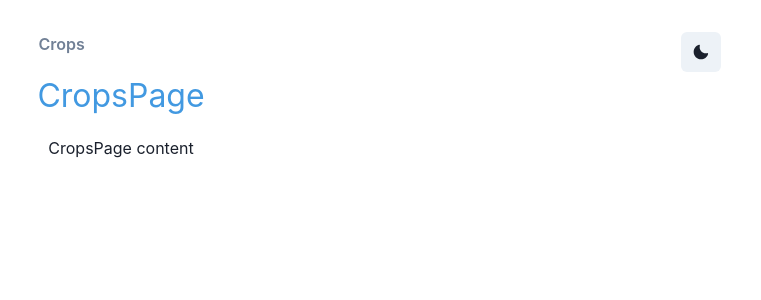
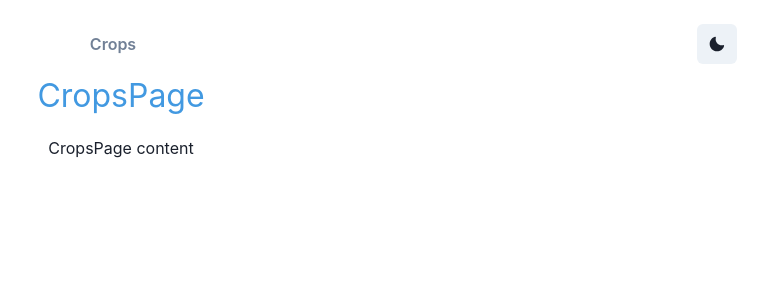
Before and after one commit to piratemermaid/moonstone-island-guide, a React (Vite) app: page / in a window 1280 px wide. Shown: the top 300 px of the page, without its empty margins (519-1280 px from the left). Built offline with nearby package versions, Linux system fonts and the light colour scheme.

Commit message:
update navbar styling

```diff
--- a/src/components/NavBar.jsx
+++ b/src/components/NavBar.jsx
@@ -2,7 +2,7 @@ import { Link } from 'react-router-dom';
 import {
   Box,
   Button,
-  Flex,
+  Center,
   HStack,
   IconButton,
   useColorMode,
@@ -15,8 +15,8 @@ export default function NavBar() {
   const { toggleColorMode } = useColorMode();
 
   return (
-    <Flex>
-      <Box>
+    <>
+      <Center>
         <HStack>
           {ROUTES.map((route) => {
             return (
@@ -28,14 +28,15 @@ export default function NavBar() {
             );
           })}
         </HStack>
-      </Box>
-      <Box sx={{ position: 'absolute', right: 10 }}>
+      </Center>
+
+      <Box sx={{ position: 'absolute', top: 6, right: 6 }}>
         <IconButton
           aria-label="Toggle dark mode"
           onClick={toggleColorMode}
           icon={<MoonIcon />}
         />
       </Box>
-    </Flex>
+    </>
   );
 }
```
